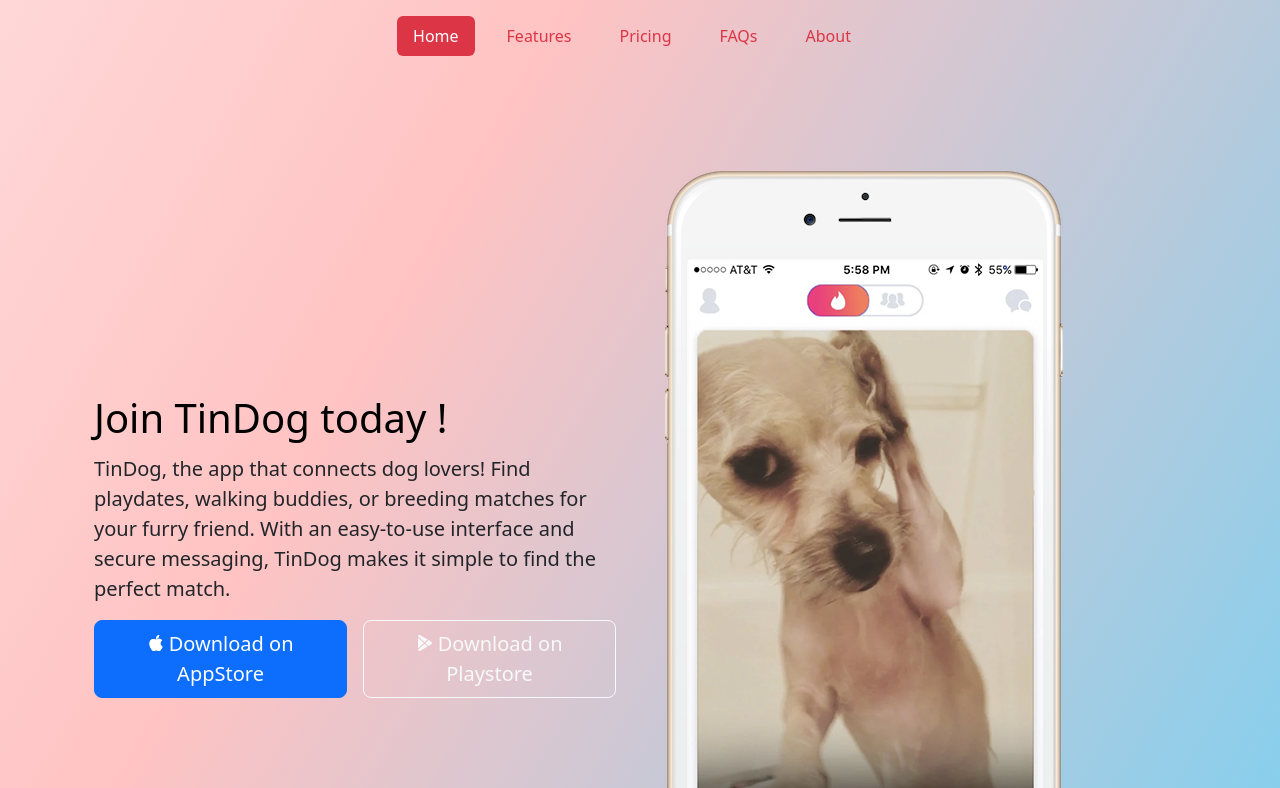
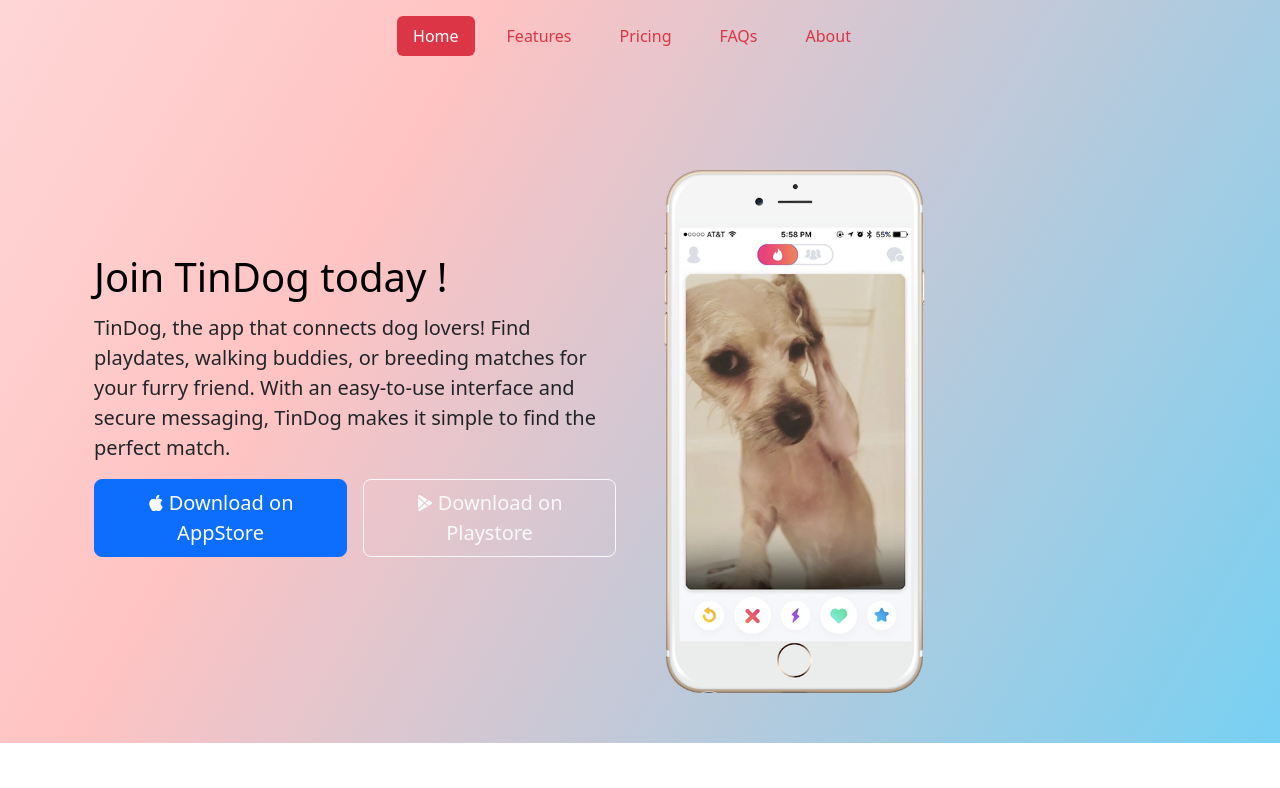
Before and after one commit to Vitou23/TinDog, a plain HTML site: page index.html in a window 1280 px wide. Shown: the top 788 px of the page. Drawn offline with nearby package versions, Linux system fonts and the light colour scheme.

Commit message:
Update index.html

```diff
--- a/index.html
+++ b/index.html
@@ -26,7 +26,7 @@
     <div class="container col-xxl-8 px-4 py-5">
       <div class="row flex-lg-row-reverse align-items-center g-5 py-">
         <div class="col-10 col-sm-8 col-lg-6 pt-5">
-          <img src="/TinDog/img/iphone6.png" rel="phone">
+          <img src="/TinDog/img/iphone6.png" rel="phone" class="img-fluid" style="max-width: 50%">
         </div>
         <div class="col-lg-6">
           <h1 class=" text-body-emphasis lh-1 mb-3">Join TinDog today !</h1>
```
